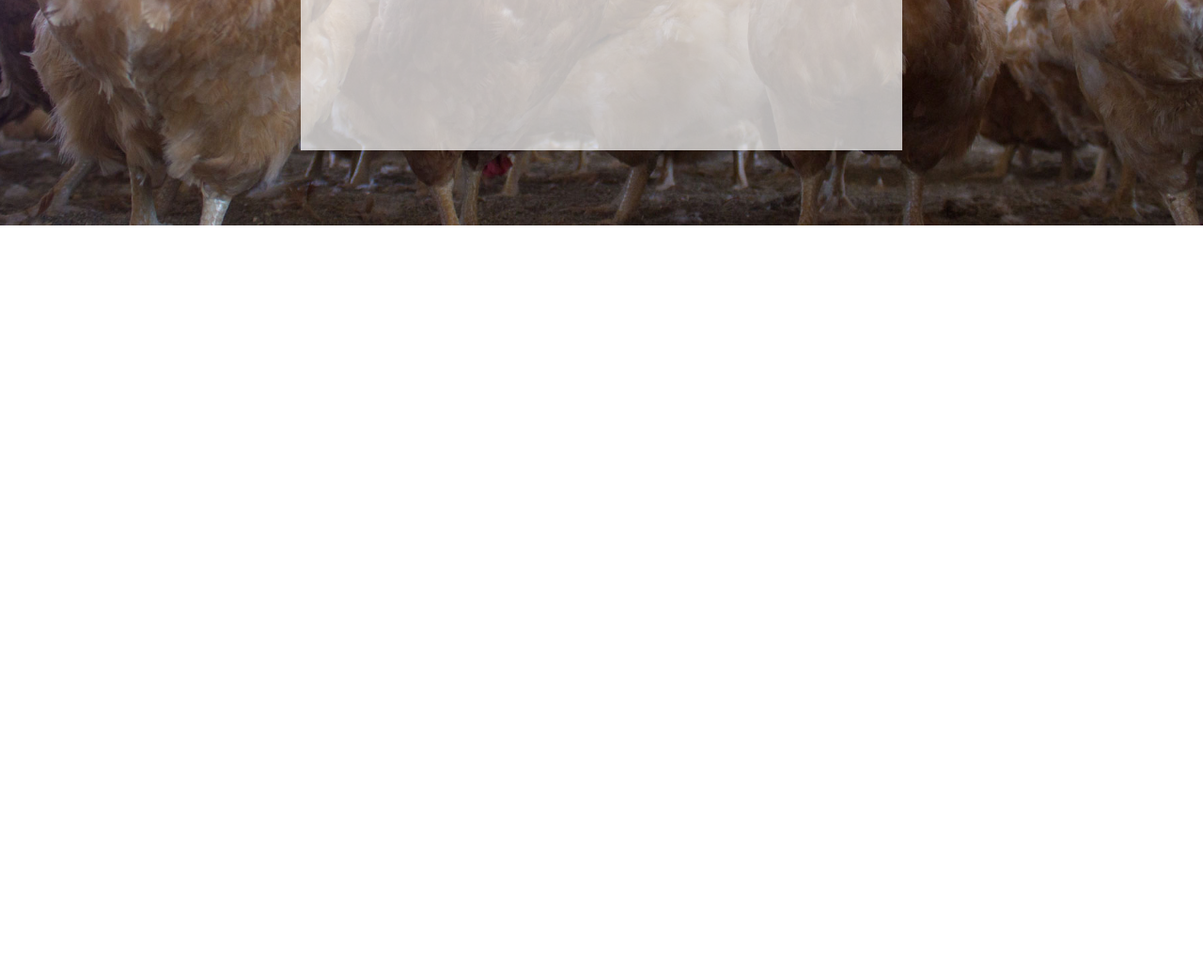
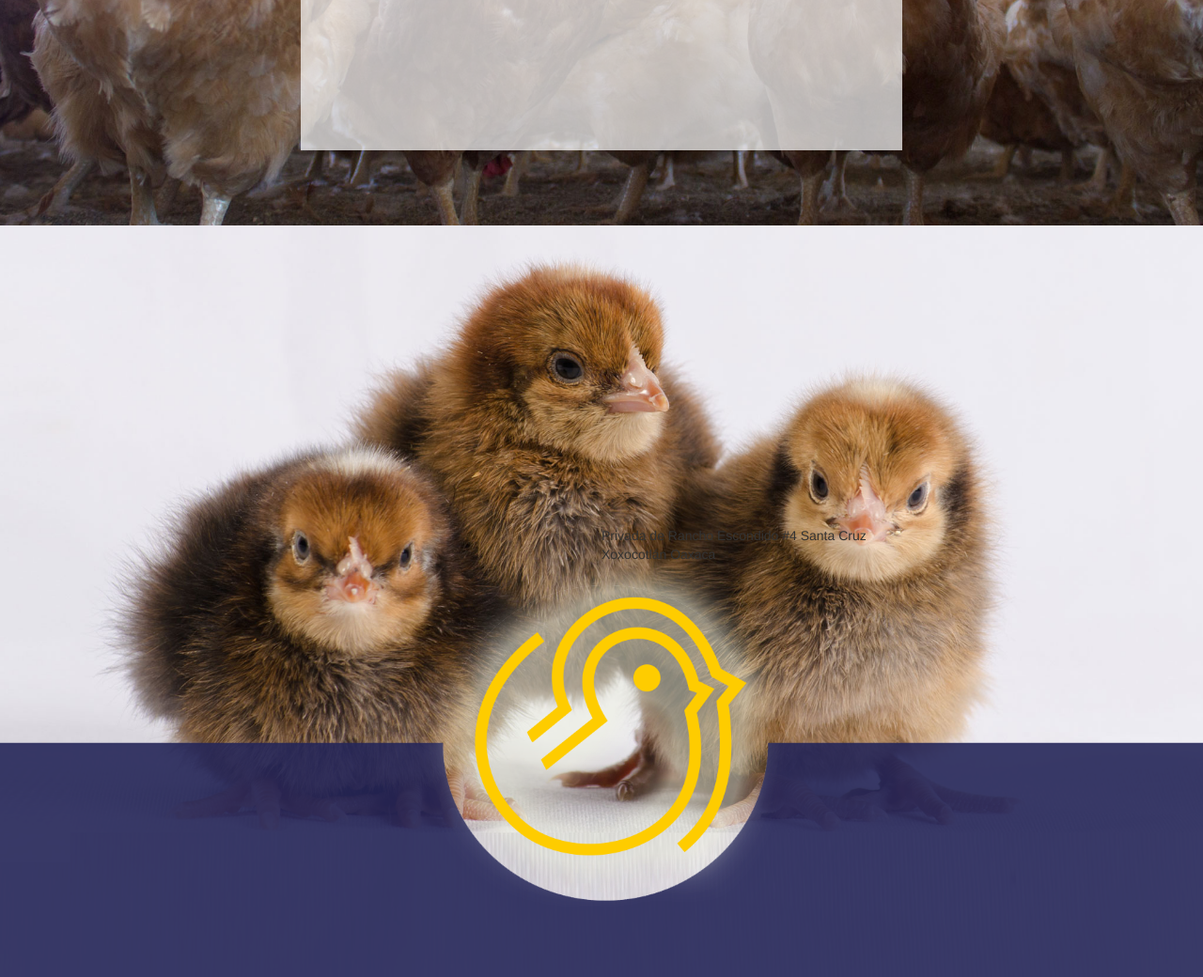
Before and after one commit to gueros/PollitosDeOaxaca, a PHP site: page / in a window 1280 px wide. Shown: the part 4560-5600 px from the top of the page at 94% size. Before the commit the page ends 4800 px from the top, so only its background shows below. Run offline with PHP 8.4, Linux system fonts and the light colour scheme.

Commit message:
Agregue seccion de información de contacto

```diff
--- a/css/style.css
+++ b/css/style.css
@@ -545,3 +545,31 @@
 .cuadroContacto-listo{
 	left:0vh !important;
 }
+
+/************************ INFO CONTACTO *****************/
+
+#infocontacto{
+	width: 100%;
+	height: 100vh;
+	overflow: hidden;
+	background: url('../img/infocontacto/fondo.jpg') center top;
+	background-size: cover;
+	background-attachment: fixed;
+	-moz-background-attachment: fixed;
+	-webkit-background-attachment: fixed;
+	-o-background-attachment: fixed;
+	-ms-background-attachment: fixed;
+}
+
+.container-info{
+	height: 100% !important;
+}
+
+.barra-info{
+	width: 100%;
+	height: 60%;
+	background: url('../img/infocontacto/barra.png') center top;
+	background-size: cover;
+	position: absolute;
+	bottom: 0px;
+}
--- a/index.php
+++ b/index.php
@@ -114,6 +114,22 @@
                         </div>
                     </div>
                 </section>
+
+                <section id="infocontacto">
+                    <div class="col-sm-12 container-info">
+                        <div class="barra-info">
+                            <div class="col-xs-6">
+
+                            </div>
+                            <div class="col-xs-6">
+                                <div class="col-xs-6">
+                                    <p>Privada de Rancho Escondido #4 Santa Cruz Xoxocotl&aacute;n Oaxaca</p>
+                                </div>
+                            </div>
+                        </div>
+                    </div>
+                </section>
+
             </div>
         </div>
     </div>
```
Also changed, not shown: img/infocontacto/barra.png (added), img/infocontacto/fondo.jpg (added).
